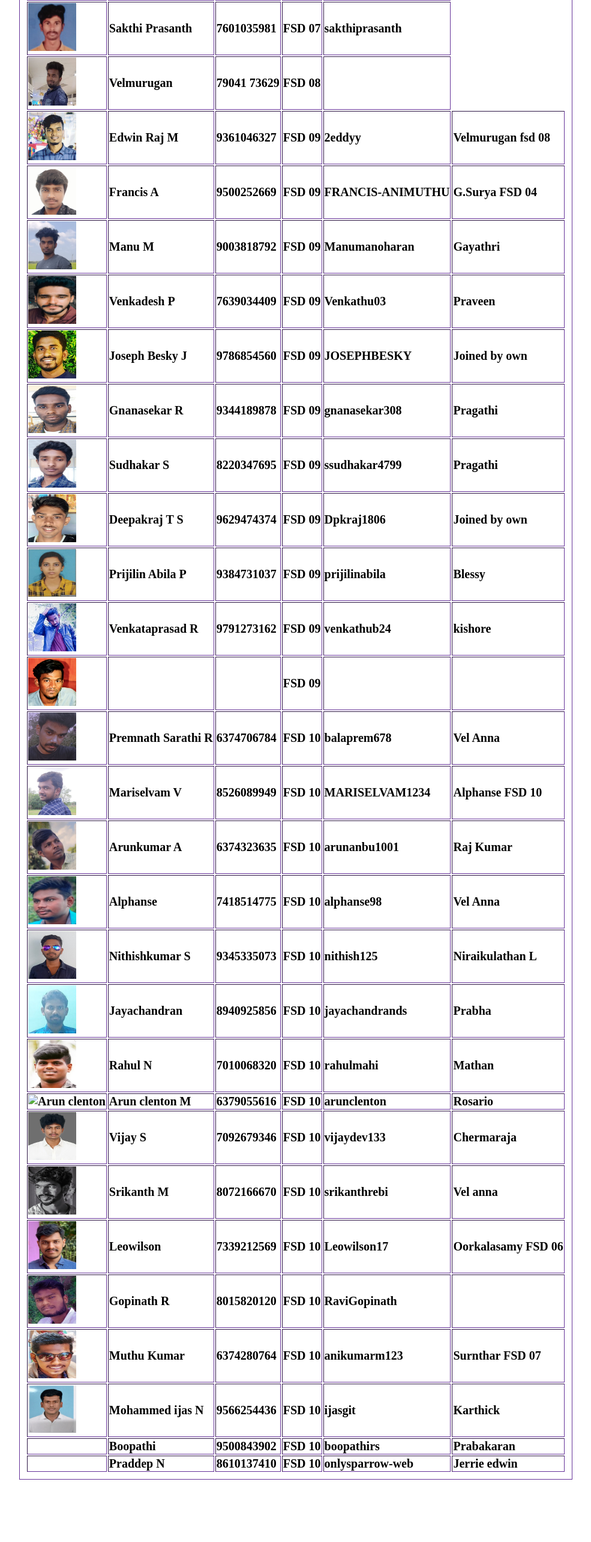
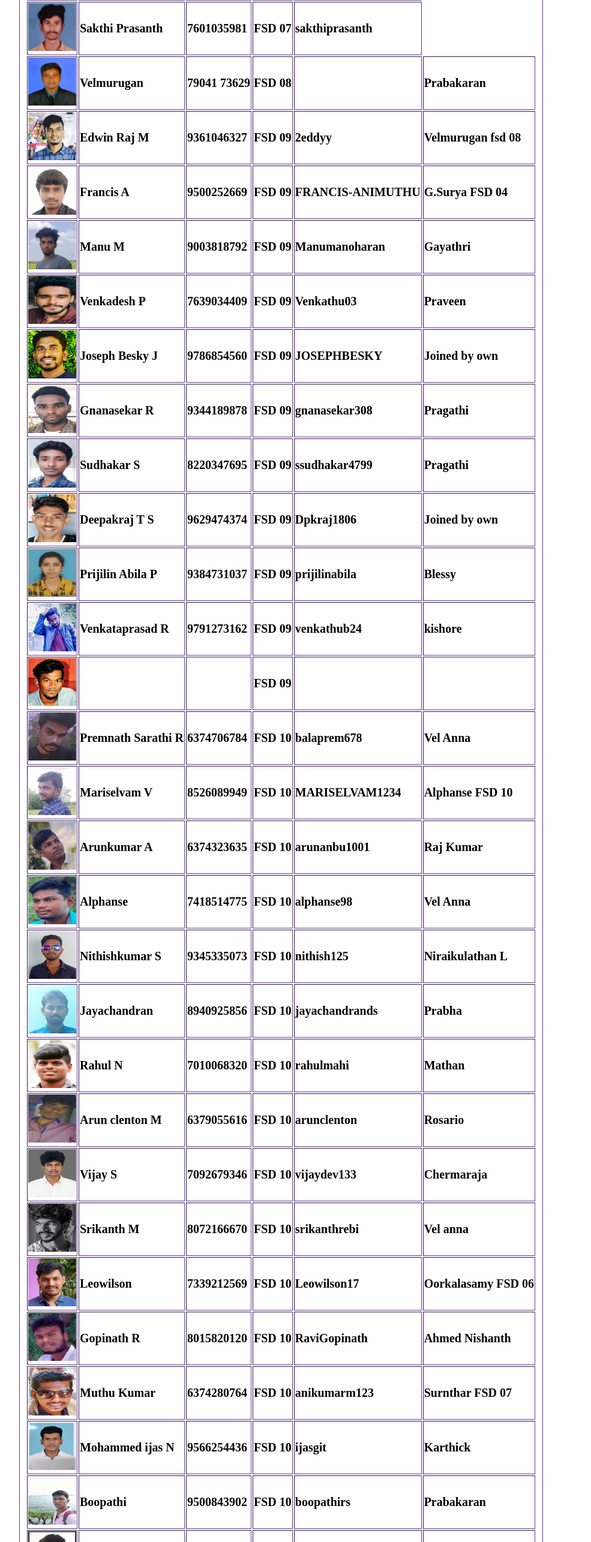
Before and after one commit to monisharajesh/trainees-details, a plain HTML site: page index.html in a window 1280 px wide. Shown: the part 229-2800 px from the top of the page at 60% size, without its empty margins (108-1093 px from the left). Before the commit the page ends 2704 px from the top, so only its background shows below. Drawn offline with Linux system fonts and the light colour scheme.

Commit message:
add fsd 10 details

```diff
--- a/index.html
+++ b/index.html
@@ -48,6 +48,7 @@
                 <td>8883446156</td>
                 <td>FSD 06</td>
                 <td>ananth5895</td>
+                <td>Arumuga Raj</td>
             </tr>
             <tr>
                 <td><img src="images/kumaresan.jpg" alt="Kumareson" class="img"></td>
@@ -64,11 +65,12 @@
                 <td>sakthiprasanth</td>
             </tr>
             <tr>
-                <td><img src="images/velmurugan.jpg" alt="Velmurugan" class="img"></td>
+                <td><img src="images/velmurugan.jpeg" alt="Velmurugan" class="img"></td>
                 <td>Velmurugan</td>
                 <td>79041 73629</td>
                 <td>FSD 08</td>
                 <td></td>
+                <td>Prabakaran</td>
             </tr>
             <tr>
                 <td><img src="images/edwin.jpg" alt="Edwin Raj M" class="img"></td>
@@ -216,7 +218,7 @@
                 <td>Mathan</td>
             </tr>
             <tr>
-                <td><img src="" alt="Arun clenton"></td>
+                <td><img src="images/clenton.jpeg" alt="Arun clenton" class="img"></td>
                 <td>Arun clenton M</td>
                 <td>6379055616</td>
                 <td>FSD 10</td>
@@ -253,7 +255,7 @@
                 <td>8015820120</td>
                 <td>FSD 10</td>
                 <td>RaviGopinath</td>
-                <td></td>
+                <td>Ahmed Nishanth</td>
             </tr>
 
             <tr>
@@ -274,7 +276,7 @@
                 <td>Karthick</td>
             </tr>
             <tr>
-                <td><img src="" alt=""></td>
+                <td><img src="images/Boopathi.jpeg" alt="Boopathi" class="img"></td>
                 <td>Boopathi</td>
                 <td>9500843902</td>
                 <td>FSD 10</td>
@@ -282,7 +284,7 @@
                 <td>Prabakaran</td>
             </tr>
             <tr>
-                <td><img src="" alt=""></td>
+                <td><img src="images/pradeep.jpeg" alt="pradeep" class="img"></td>
             <td>Praddep N</td>
             <td>8610137410</td>
             <td>FSD 10</td>
```
Also changed, not shown: images/Boopathi.jpeg (added), images/clenton.jpeg (added), images/pradeep.jpeg (added), images/velmurugan.jpeg (added).
